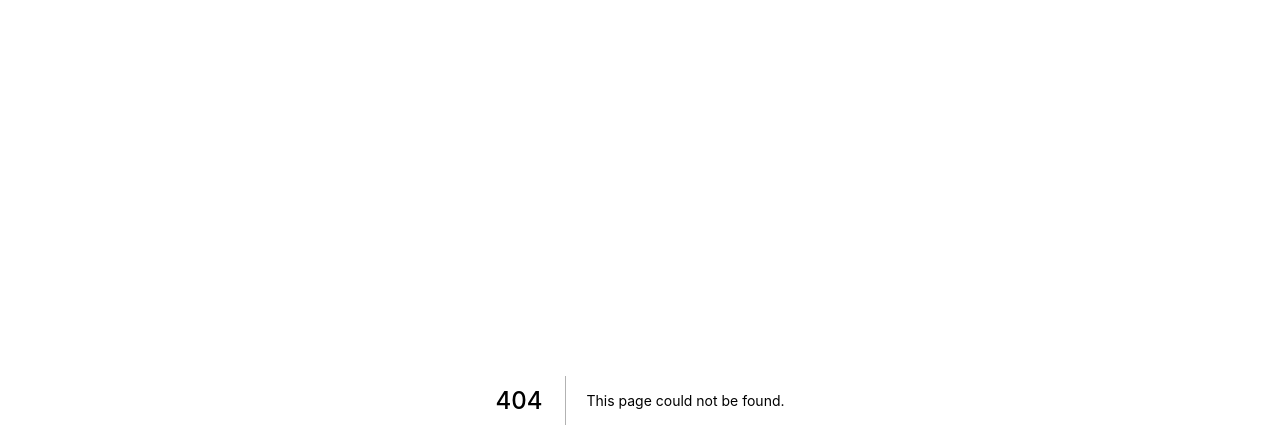
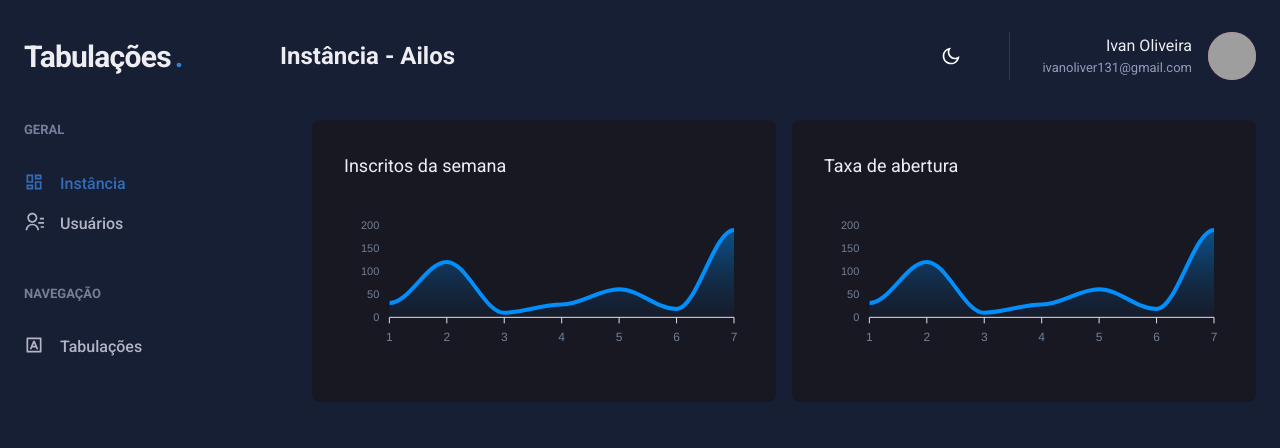
Before and after one commit to luisfellipe/frontend-tabulacoes, a Next.js app: page /instance in a window 1280 px wide. Before the commit this address had no page. Shown: the top 448 px of the page. Built offline with nearby package versions, Linux system fonts and the light colour scheme; grey boxes are pictures that could not be loaded; a web font is replaced by a local one.

Commit message:
devCommit

```diff
--- a/src/components/Header/index.tsx
+++ b/src/components/Header/index.tsx
@@ -1,4 +1,4 @@
-import { Flex, Icon, IconButton, useBreakpointValue } from "@chakra-ui/react";
+import { Flex, Icon, IconButton, Text, useBreakpointValue } from "@chakra-ui/react";
 import { RiMenuLine } from "react-icons/ri";
 import { useSidebarDrawer } from "../../contexts/SidebarDrawerContext";
 import { Logo } from "./Logo";
@@ -40,7 +40,17 @@ export function Header() {
       )}
       <Logo />
 
-      { isWideVersion && (<SearchBox />)}
+      {/* { isWideVersion && (<SearchBox />)} */}
+      { isWideVersion &&
+        (
+          <Text
+            fontSize="24"
+            fontWeight="bold"
+          >
+            Instância - Ailos
+          </Text>
+        )
+      }
 
       <Flex
         align="center"
--- a/src/components/Sidebar/SidebarNav.tsx
+++ b/src/components/Sidebar/SidebarNav.tsx
@@ -10,7 +10,7 @@ export function SidebarNav() {
       align="flex-start"
     >
       <NavSection title="GERAL">
-        <NavLink icon={RiDashboardLine} href="/dashboard">Instância</NavLink>
+        <NavLink icon={RiDashboardLine} href="/instance">Instância</NavLink>
         <NavLink icon={RiContactsLine} href="/users">Usuários</NavLink>
       </NavSection>
 
--- a/src/pages/index.tsx
+++ b/src/pages/index.tsx
@@ -39,7 +39,7 @@ export default function SignIn() {
 
     // await signIn(values);
 
-    router.push('/dashboard');
+    router.push('/instance');
   }
 
   return (
--- a/src/pages/dashboard.tsx
+++ b/src/pages/instance.tsx
@@ -60,7 +60,7 @@ const options = {
 const series = [
   { name: 'series1', data: [31, 120, 10, 28, 61, 18, 189] }
 ];
-export default function Dashboard() {
+export default function Instance() {
   const theme = StyleHook();
 
   return (
@@ -86,7 +86,7 @@ export default function Dashboard() {
               <Text
                 fontSize="lg"
                 mb="4"
-                color="colorText.dashboard"
+                color="colorText.instance"
               >
                 Inscritos da semana
               </Text>
@@ -107,7 +107,7 @@ export default function Dashboard() {
               <Text
                 fontSize="lg"
                 mb="4"
-                color="colorText.dashboard"
+                color="colorText.instance"
               >
                 Taxa de abertura
               </Text>
--- a/src/styles/dark.ts
+++ b/src/styles/dark.ts
@@ -9,7 +9,7 @@ export const dark = extendTheme({
       "moon": "white"
     },
     colorText: {
-      "dashboard": "#EEEEF2",
+      "instance": "#EEEEF2",
       "email": "#9699BB",
       "link": "#B3B5C6",
       "linkActive": "#346cb7",
--- a/src/styles/light.ts
+++ b/src/styles/light.ts
@@ -13,7 +13,7 @@ export const light = extendTheme({
       "moon": "#346cb7"
     },
     colorText: {
-      "dashboard": "white",
+      "instance": "white",
       "email": "#346cb7",
       "link": "#171f35",
       "linkActive": "#92b4cd",
```
